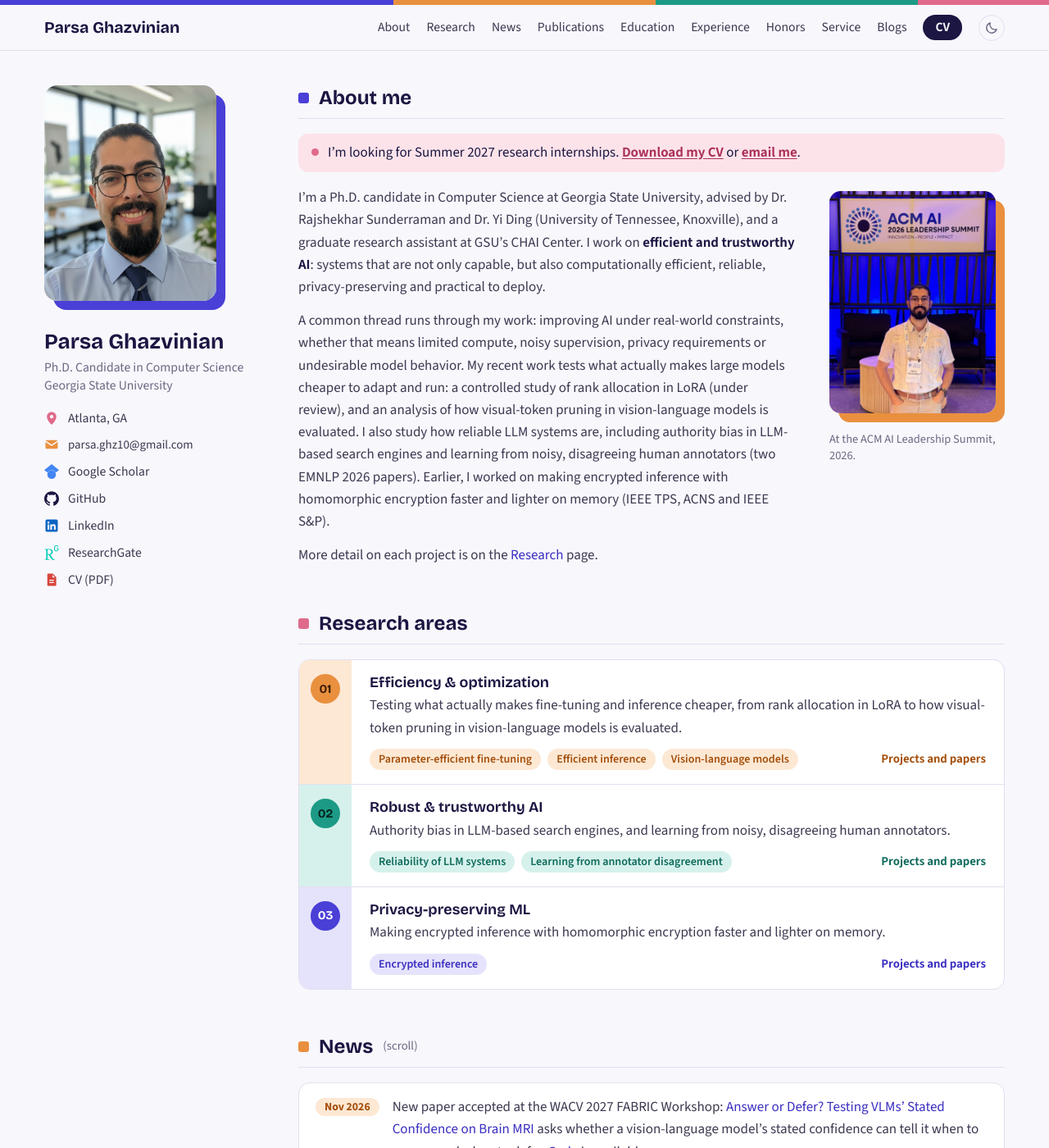
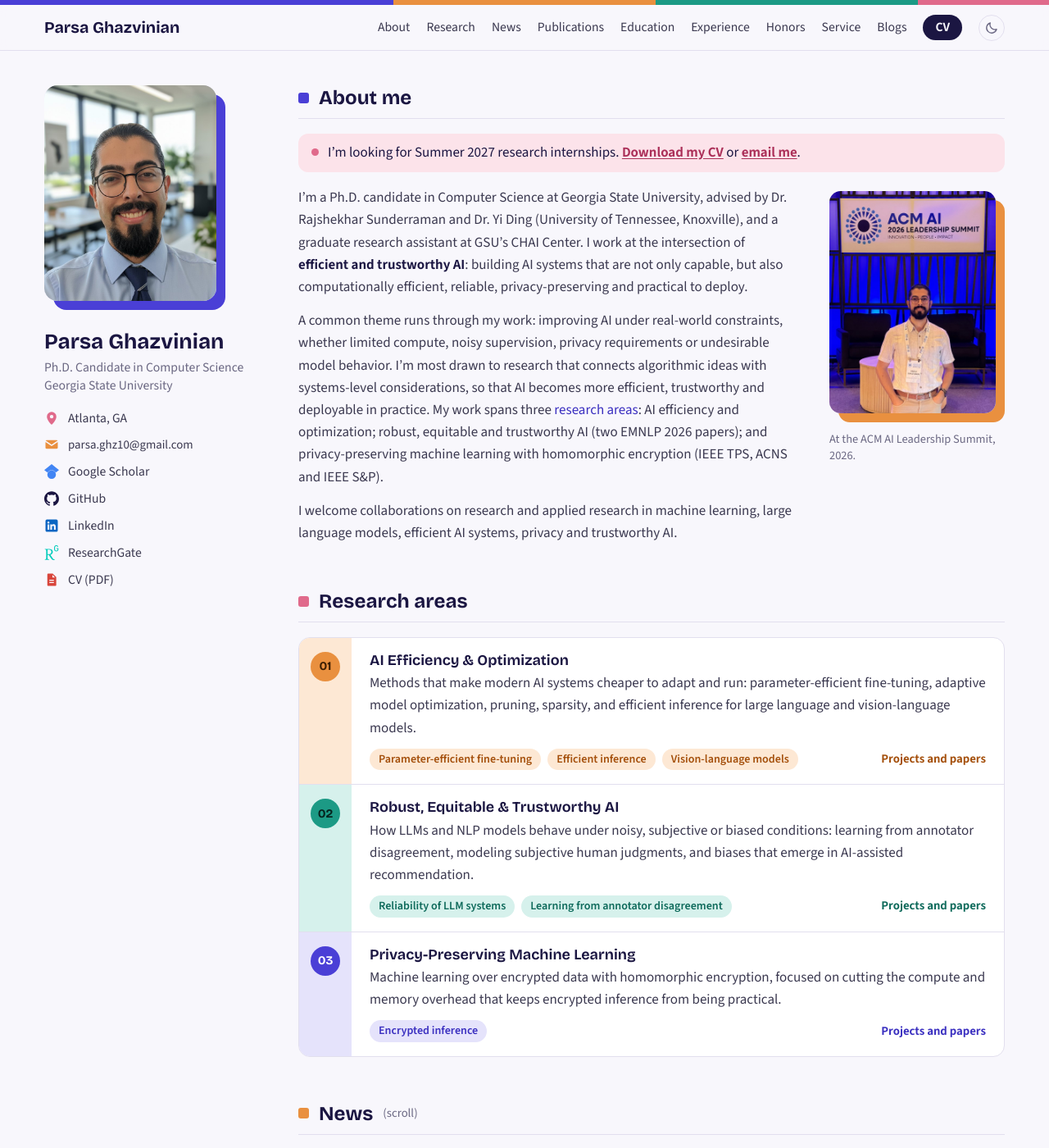
Before and after one commit to parqz/personal-website, a Jekyll site: the page built from _pages/about.md, in a window 1280 px wide and 1400 px high. Shown: the whole window at 82% size. Built offline with Jekyll 4.4.1, drawn with Linux system fonts in a browser that asks for light colours; some of the changed text lies outside the part shown.

Commit message:
Revise the About text, research-area titles and summaries, and the site description
Follows the wording of the LinkedIn About: the three area titles and one-line
summaries, an About paragraph naming the areas with their venues, and a site
description (used by search engines) that matches.

Co-Authored-By: Claude Opus 5.5 <noreply@anthropic.com>
Claude-Session: https://claude.ai/code/session_019cEM4T1iYpPa6EwsQkRj74

```diff
--- a/_config.yml
+++ b/_config.yml
@@ -4,10 +4,9 @@
 title: Parsa Ghazvinian
 tagline: Ph.D. Candidate in Computer Science, Georgia State University
 description: >-
-  Parsa Ghazvinian is a Ph.D. candidate in Computer Science at Georgia State University
-  working on efficient and trustworthy AI: parameter-efficient fine-tuning, how visual-token
-  pruning in vision-language models is evaluated, the reliability of LLM systems, and
-  encrypted inference.
+  Parsa Ghazvinian is a Ph.D. candidate in Computer Science at Georgia State University working on
+  efficient and trustworthy AI: AI efficiency and optimization; robust, equitable and trustworthy AI; and
+  privacy-preserving machine learning with homomorphic encryption.
 url: https://parsaghazvinian.com
 baseurl: ""
 lang: en
--- a/_data/research.yml
+++ b/_data/research.yml
@@ -8,11 +8,12 @@
 # projects: each has a title, a status line, and rows of label + text
 
 - id: efficiency
-  title: "Efficiency & optimization"
+  title: "AI Efficiency & Optimization"
   color: apricot
   summary: >-
-    Testing what actually makes fine-tuning and inference cheaper, from rank allocation in LoRA to
-    how visual-token pruning in vision-language models is evaluated.
+    Methods that make modern AI systems cheaper to adapt and run: parameter-efficient fine-tuning,
+    adaptive model optimization, pruning, sparsity, and efficient inference for large language and
+    vision-language models.
   topics:
     - Parameter-efficient fine-tuning
     - Efficient inference
@@ -58,11 +59,12 @@
             overstate the remaining headroom by about 30 points.
 
 - id: trustworthy
-  title: "Robust & trustworthy AI"
+  title: "Robust, Equitable & Trustworthy AI"
   color: teal
   summary: >-
-    Authority bias in LLM-based search engines, and learning from noisy, disagreeing human
-    annotators.
+    How LLMs and NLP models behave under noisy, subjective or biased conditions: learning from
+    annotator disagreement, modeling subjective human judgments, and biases that emerge in
+    AI-assisted recommendation.
   topics:
     - Reliability of LLM systems
     - Learning from annotator disagreement
@@ -104,10 +106,11 @@
             robust as noise increases.
 
 - id: privacy
-  title: "Privacy-preserving ML"
+  title: "Privacy-Preserving Machine Learning"
   color: indigo
   summary: >-
-    Making encrypted inference with homomorphic encryption faster and lighter on memory.
+    Machine learning over encrypted data with homomorphic encryption, focused on cutting the compute
+    and memory overhead that keeps encrypted inference from being practical.
   topics:
     - Encrypted inference
   intro: >-
--- a/_pages/about.md
+++ b/_pages/about.md
@@ -6,17 +6,17 @@ permalink: /
 
 I'm a Ph.D. candidate in Computer Science at Georgia State University, advised by
 Dr. Rajshekhar Sunderraman and Dr. Yi Ding (University of Tennessee, Knoxville), and a graduate
-research assistant at GSU's CHAI Center. I work on **efficient and trustworthy AI**: systems that
-are not only capable, but also computationally efficient, reliable, privacy-preserving and practical
-to deploy.
+research assistant at GSU's CHAI Center. I work at the intersection of **efficient and trustworthy
+AI**: building AI systems that are not only capable, but also computationally efficient, reliable,
+privacy-preserving and practical to deploy.
 
-A common thread runs through my work: improving AI under real-world constraints, whether that means
-limited compute, noisy supervision, privacy requirements or undesirable model behavior. My recent
-work tests what actually makes large models cheaper to adapt and run: a controlled study of rank
-allocation in LoRA (under review), and an analysis of how visual-token pruning in vision-language
-models is evaluated. I also study how reliable LLM systems are, including authority bias in
-LLM-based search engines and learning from noisy, disagreeing human annotators (two EMNLP 2026
-papers). Earlier, I worked on making encrypted inference with homomorphic encryption faster and
-lighter on memory (IEEE TPS, ACNS and IEEE S&P).
+A common theme runs through my work: improving AI under real-world constraints, whether limited
+compute, noisy supervision, privacy requirements or undesirable model behavior. I'm most drawn to
+research that connects algorithmic ideas with systems-level considerations, so that AI becomes
+more efficient, trustworthy and deployable in practice. My work spans three
+[research areas](#research): AI efficiency and optimization; robust, equitable and trustworthy AI
+(two EMNLP 2026 papers); and privacy-preserving machine learning with homomorphic encryption
+(IEEE TPS, ACNS and IEEE S&P).
 
-More detail on each project is on the [Research]({{ '/research/' | relative_url }}) page.
+I welcome collaborations on research and applied research in machine learning, large language
+models, efficient AI systems, privacy and trustworthy AI.
```
